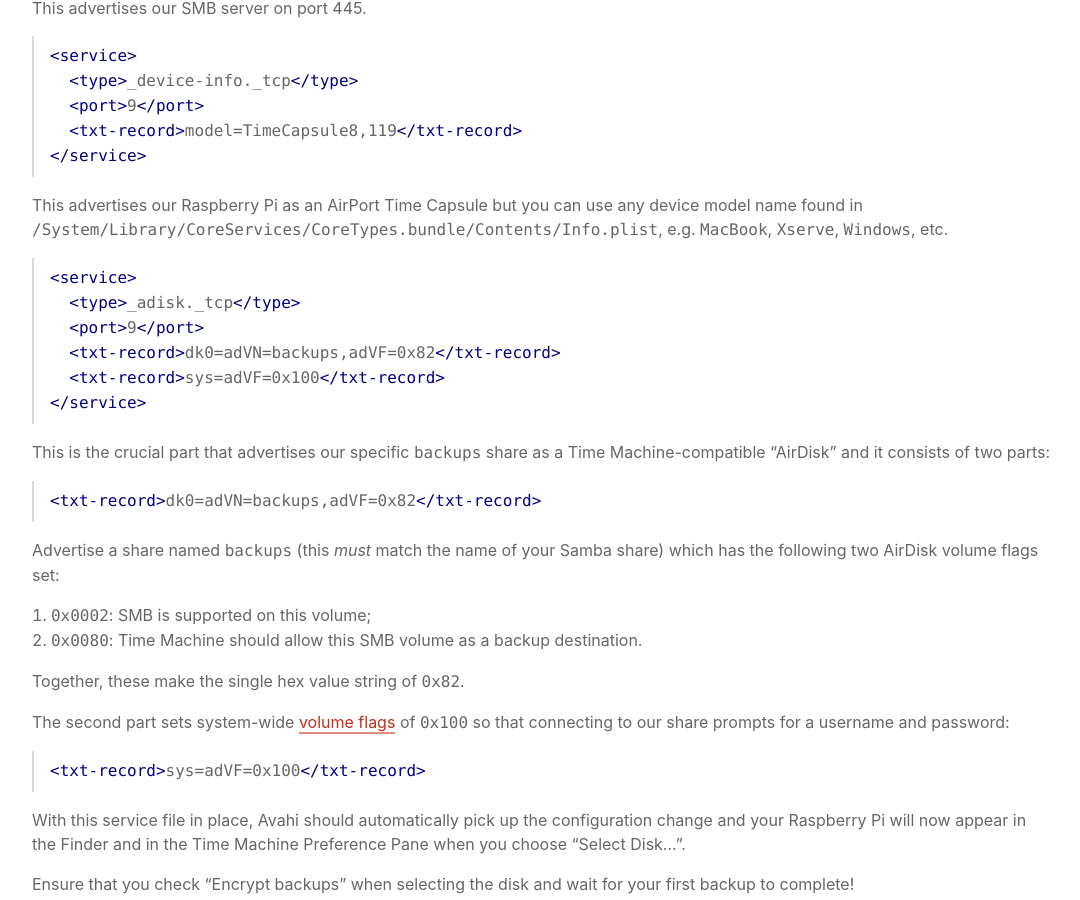
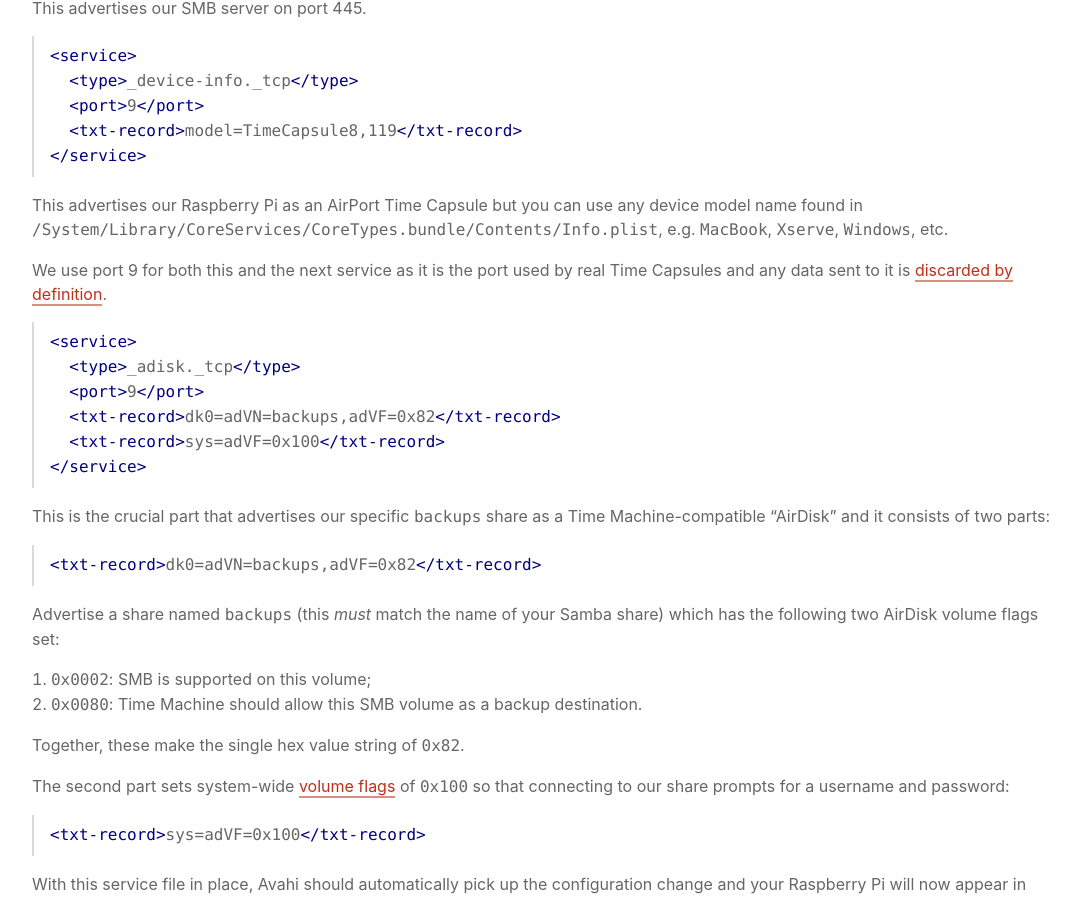
Before and after one commit to mudge/mudge.github.com, a Jekyll site: the page built from _posts/2019-11-12-using-a-raspberry-pi-for-time-machine.markdown, in a window 1280 px wide and 900 px high, scrolled down 4914 px. Shown: the whole window, without its empty margins (98-1178 px from the left). Built offline with Jekyll 4.4.1, drawn with Linux system fonts in a browser that asks for light colours.

Commit message:
Document why we use port 9

````diff
--- a/_posts/2019-11-12-using-a-raspberry-pi-for-time-machine.markdown
+++ b/_posts/2019-11-12-using-a-raspberry-pi-for-time-machine.markdown
@@ -205,6 +205,8 @@ This advertises our SMB server on port 445.
 
 This advertises our Raspberry Pi as an AirPort Time Capsule but you can use any device model name found in `/System/Library/CoreServices/CoreTypes.bundle/Contents/Info.plist`, e.g. `MacBook`, `Xserve`, `Windows`, etc.
 
+We use port 9 for both this and the next service as it is the port used by real Time Capsules and any data sent to it is [discarded by definition](https://en.wikipedia.org/wiki/Discard_Protocol).
+
 ```xml
 <service>
   <type>_adisk._tcp</type>
````
